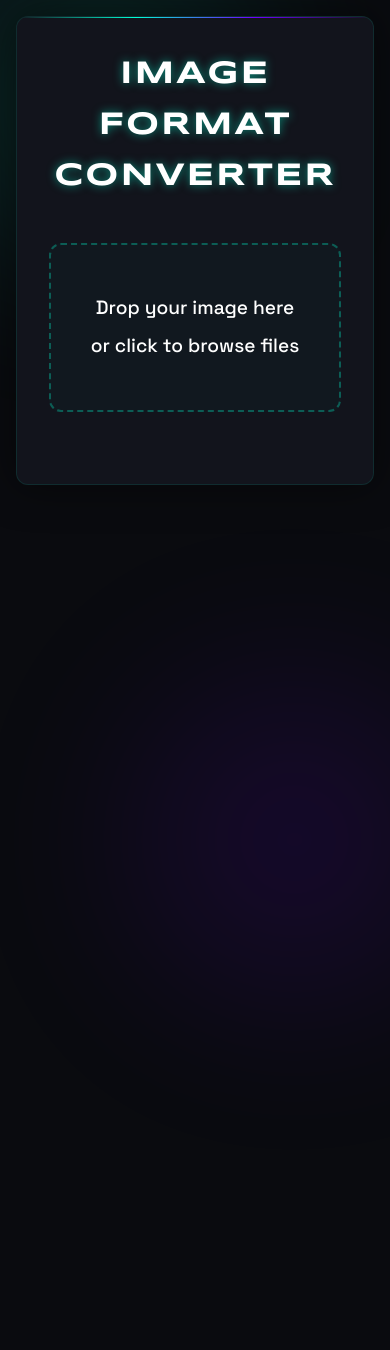
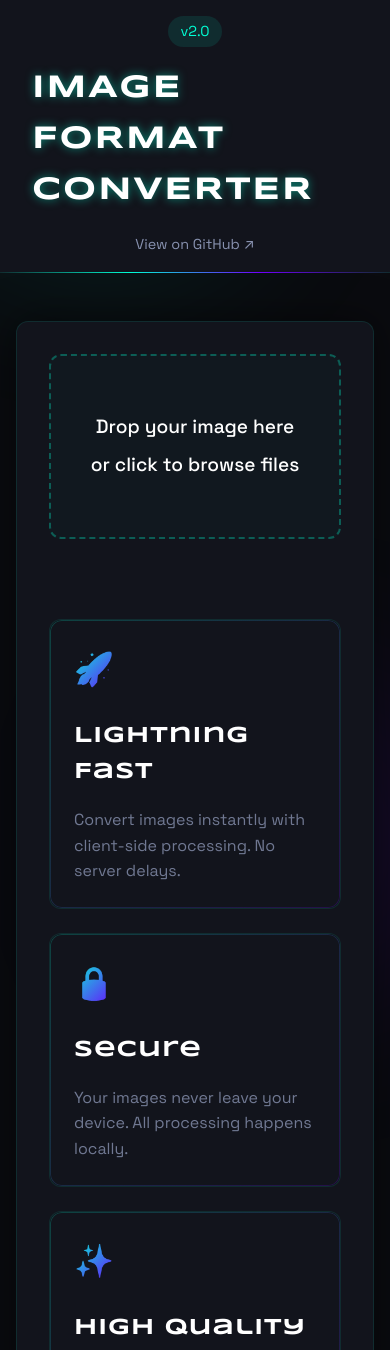
Before and after one commit to HASH1MX/CursorConverter, a website: page index.html in a window 390 px wide. Shown: the top 1350 px of the page. Before the commit the page ends 844 px from the top, so only its background shows below. Drawn offline with nearby package versions, Linux system fonts and the light colour scheme.

Commit message:
Refactor layout and styles in index.html to enhance user experience. Introduced a top bar with versioning and GitHub link, improved feature presentation with cards, and updated footer design. Adjusted responsive styles for better accessibility across devices.

```diff
--- a/index.html
+++ b/index.html
@@ -33,8 +33,6 @@
             color: var(--text-primary);
             display: flex;
             flex-direction: column;
-            align-items: center;
-            padding: 2rem;
             line-height: 1.6;
             position: relative;
             overflow-x: hidden;
@@ -72,23 +70,19 @@
             75% { transform: translate(-50px, 50px); }
         }
 
-        .container {
-            max-width: 900px;
+        .top-bar {
             width: 100%;
             background: var(--bg-secondary);
-            padding: 3rem;
-            border-radius: var(--border-radius);
-            border: 1px solid rgba(0, 255, 213, 0.1);
-            box-shadow: 0 0 40px rgba(0, 0, 0, 0.5);
+            border-bottom: 1px solid rgba(0, 255, 213, 0.1);
+            padding: 1.5rem 0;
             position: relative;
-            overflow: hidden;
-            animation: fadeIn 0.6s ease-out;
+            margin-bottom: 5rem;
         }
 
-        .container::before {
+        .top-bar::after {
             content: '';
             position: absolute;
-            top: 0;
+            bottom: -1px;
             left: 0;
             right: 0;
             height: 1px;
@@ -100,37 +94,148 @@
             );
         }
 
-        @keyframes fadeIn {
-            from {
-                opacity: 0;
-                transform: translateY(30px);
+        .top-bar-content {
+            max-width: 1200px;
+            margin: 0 auto;
+            padding: 0 2rem;
+            display: flex;
+            flex-direction: column;
+            align-items: center;
+            gap: 0.5rem;
         }
-            to {
-                opacity: 1;
-                transform: translateY(0);
-            }
+
+        .version-tag {
+            display: inline-block;
+            padding: 0.25rem 0.75rem;
+            background: rgba(0, 255, 213, 0.1);
+            border-radius: 20px;
+            font-size: 0.9rem;
+            color: var(--accent-primary);
         }
 
         h1 {
-            text-align: center;
             font-family: 'Syncopate', sans-serif;
             font-size: 2.5rem;
-            margin-bottom: 2.5rem;
             text-transform: uppercase;
             letter-spacing: 2px;
-            position: relative;
             color: var(--text-primary);
             text-shadow: 0 0 10px rgba(0, 255, 213, 0.5);
+            margin: 0.5rem 0;
+        }
+
+        .github-link {
+            color: var(--text-secondary);
+            text-decoration: none;
+            font-size: 0.9rem;
+            transition: var(--transition);
+        }
+
+        .github-link:hover {
+            color: var(--accent-primary);
+        }
+
+        .page-content {
+            max-width: 1200px;
+            width: 100%;
+            margin: 0 auto;
+            padding: 0 2rem;
+            display: flex;
+            flex-direction: column;
+            gap: 5rem;
+        }
+
+        .container {
+            background: var(--bg-secondary);
+            padding: 3rem;
+            border-radius: var(--border-radius);
+            border: 1px solid rgba(0, 255, 213, 0.1);
+            box-shadow: 0 0 40px rgba(0, 0, 0, 0.5);
+            position: relative;
+            overflow: hidden;
+            animation: fadeIn 0.6s ease-out;
+        }
+
+        .features-grid {
+            display: grid;
+            grid-template-columns: repeat(2, 1fr);
+            gap: 2rem;
+            margin-top: 5rem;
+        }
+
+        .feature-card {
+            background: var(--bg-secondary);
+            padding: 2rem;
+            border-radius: var(--border-radius);
+            border: 1px solid rgba(0, 255, 213, 0.1);
+            transition: var(--transition);
+            position: relative;
+            overflow: hidden;
+        }
+
+        .feature-card::before {
+            content: '';
+            position: absolute;
+            inset: 0;
+            border-radius: var(--border-radius);
+            padding: 1px;
+            background: linear-gradient(135deg,
+                rgba(0, 255, 213, 0.2),
+                rgba(112, 0, 255, 0.2)
+            );
+            -webkit-mask:
+                linear-gradient(#fff 0 0) content-box,
+                linear-gradient(#fff 0 0);
+            mask:
+                linear-gradient(#fff 0 0) content-box,
+                linear-gradient(#fff 0 0);
+            -webkit-mask-composite: xor;
+            mask-composite: exclude;
+        }
+
+        .feature-card:hover {
+            transform: translateY(-5px);
+        }
+
+        .feature-card:hover::before {
+            background: linear-gradient(135deg,
+                rgba(0, 255, 213, 0.4),
+                rgba(112, 0, 255, 0.4)
+            );
+        }
+
+        .feature-icon {
+            font-size: 2rem;
+            margin-bottom: 1.5rem;
+            display: inline-block;
+            background: linear-gradient(135deg, var(--accent-primary), var(--accent-secondary));
+            -webkit-background-clip: text;
+            background-clip: text;
+            color: transparent;
+        }
+
+        .feature-title {
+            font-size: 1.4rem;
+            margin-bottom: 1rem;
+            color: var(--text-primary);
+            font-family: 'Syncopate', sans-serif;
+            letter-spacing: 1px;
+        }
+
+        .feature-description {
+            color: var(--text-secondary);
+            font-size: 1rem;
+            line-height: 1.6;
+            opacity: 0.8;
         }
 
         .drop-zone {
             border: 2px dashed rgba(0, 255, 213, 0.3);
             border-radius: var(--border-radius);
-            padding: 3.5rem 2rem;
+            padding: 5rem 2rem;
             text-align: center;
             cursor: pointer;
             transition: var(--transition);
-            margin-bottom: 2.5rem;
+            margin-bottom: 4rem;
             background: rgba(0, 255, 213, 0.02);
             position: relative;
             overflow: hidden;
@@ -274,13 +379,39 @@
             text-shadow: 0 0 10px rgba(255, 71, 87, 0.5);
         }
 
+        .footer {
+            text-align: center;
+            padding: 4rem 2rem;
+            margin-top: 5rem;
+            color: var(--text-secondary);
+            font-size: 0.9rem;
+            background: var(--bg-secondary);
+            border-top: 1px solid rgba(0, 255, 213, 0.1);
+        }
+
+        .footer a {
+            color: var(--accent-primary);
+            text-decoration: none;
+        }
+
         @media (max-width: 768px) {
-            body {
-                padding: 1rem;
+            .top-bar {
+                padding: 1rem 0;
+                margin-bottom: 3rem;
+            }
+
+            .page-content {
+                padding: 0 1rem;
+                gap: 3rem;
             }
 
             .container {
                 padding: 2rem;
+            }
+
+            .features-grid {
+                grid-template-columns: 1fr;
+                gap: 1.5rem;
             }
 
             h1 {
@@ -288,7 +419,7 @@
             }
 
             .drop-zone {
-                padding: 2.5rem 1.5rem;
+                padding: 3rem 1.5rem;
             }
 
             .button-group {
@@ -298,12 +429,26 @@
             button {
                 width: 100%;
             }
+
+            .feature-card {
+                padding: 1.5rem;
+            }
         }
     </style>
 </head>
 <body>
-    <div class="container">
+    <div class="top-bar">
+        <div class="top-bar-content">
+            <span class="version-tag">v2.0</span>
             <h1>Image Format Converter</h1>
+            <a href="https://github.com/hash1mx/CursorConverter" class="github-link" target="_blank">
+                View on GitHub ↗
+            </a>
+        </div>
+    </div>
+
+    <div class="page-content">
+        <main class="container">
             <div class="drop-zone" id="dropZone">
                 <p>Drop your image here</p>
                 <p>or click to browse files</p>
@@ -317,7 +462,36 @@
                 </div>
                 <p class="status" id="status"></p>
             </div>
+
+            <div class="features-grid">
+                <div class="feature-card">
+                    <div class="feature-icon">🚀</div>
+                    <h3 class="feature-title">Lightning Fast</h3>
+                    <p class="feature-description">Convert images instantly with client-side processing. No server delays.</p>
                 </div>
+                <div class="feature-card">
+                    <div class="feature-icon">🔒</div>
+                    <h3 class="feature-title">Secure</h3>
+                    <p class="feature-description">Your images never leave your device. All processing happens locally.</p>
+                </div>
+                <div class="feature-card">
+                    <div class="feature-icon">✨</div>
+                    <h3 class="feature-title">High Quality</h3>
+                    <p class="feature-description">Maintain image quality during conversion with optimal settings.</p>
+                </div>
+                <div class="feature-card">
+                    <div class="feature-icon">💡</div>
+                    <h3 class="feature-title">Easy to Use</h3>
+                    <p class="feature-description">Simple drag-and-drop interface. Convert images in seconds.</p>
+                </div>
+            </div>
+        </main>
+    </div>
+
+    <footer class="footer">
+        <p>Made with ❤️ by <a href="https://github.com/hash1mx" target="_blank">hash1mx</a></p>
+        <p>© 2024 Image Format Converter. All rights reserved.</p>
+    </footer>
 
     <script>
         const dropZone = document.getElementById('dropZone');
```
Lines whose indentation alone changed are shown as unchanged.
